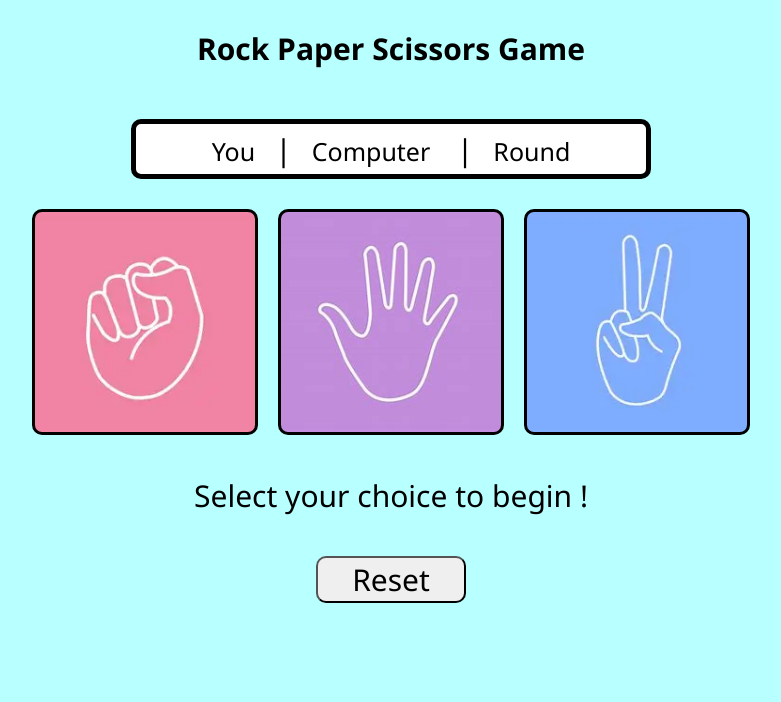
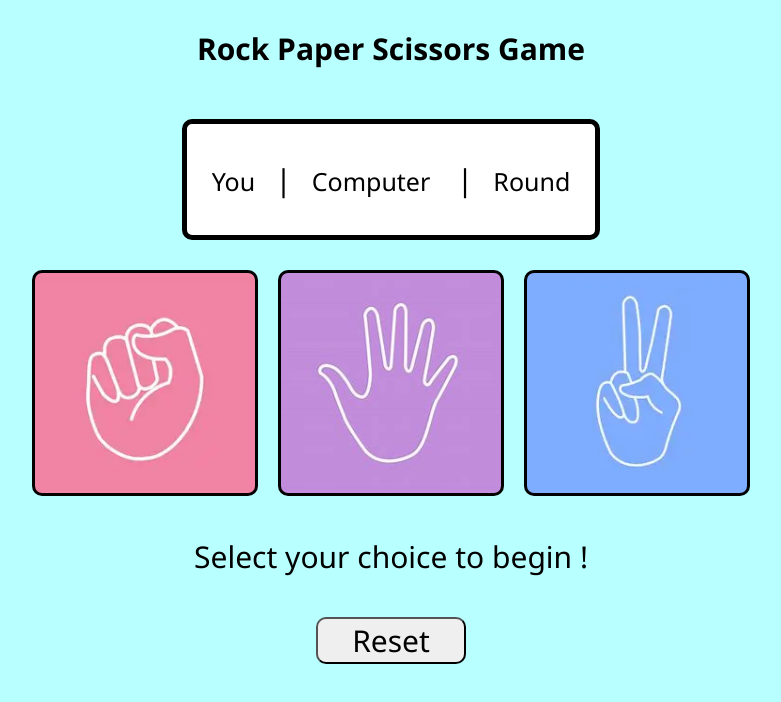
Before and after one commit to wajih-kamel/TOP_Rock_Paper_Scissors, a plain HTML site: page index.html in a window 1280 px wide. Shown: the whole page, without its empty margins (249-1030 px from the left). Drawn offline with Linux system fonts and the light colour scheme.

Commit message:
fixing scoreboard growing

```diff
--- a/style.css
+++ b/style.css
@@ -63,23 +63,27 @@ body{
     background-position: center;
 }
 
+
 .scoreBoard span{
+    margin: 20px;
     font-size: 25px;
-    margin: 20px;
     font-weight:400;
 }
+
+
+
 .scoreBoard{
     margin: 20px;
     background-color:white;
     padding: 5px;
     border: 5px solid black;
-    width: 500px;
-    height: 40px;
     display: flex;
-
     justify-content: center;
     align-items: center;
+    text-align: center;
+    flex-wrap: wrap;
 }
+
 
 
 .resetButton{
```
